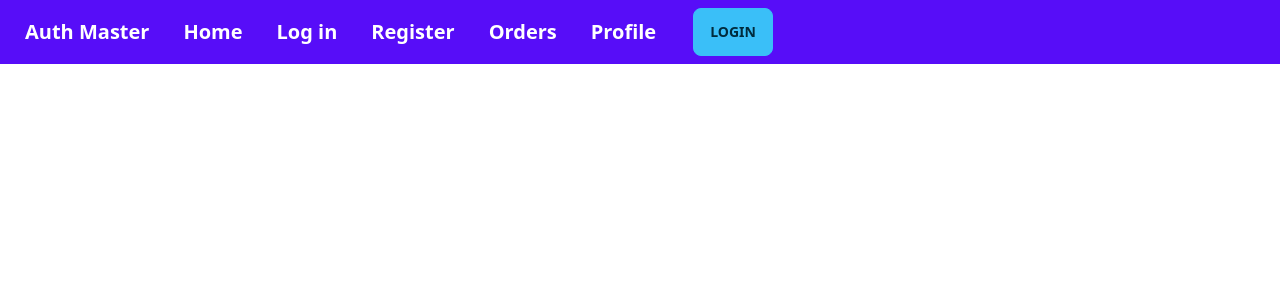
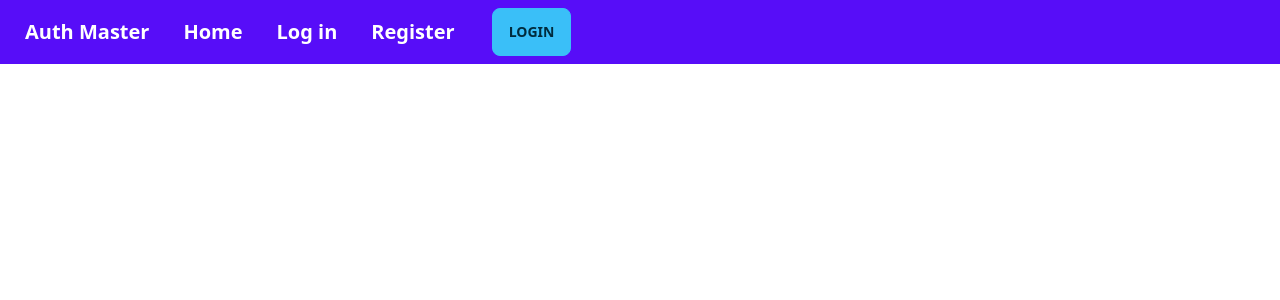
Before and after one commit to masudrahman-dev/auth-firebase-context-tailwind, a React (Vite) app: page / in a window 1280 px wide. Shown: the top 300 px of the page. Built offline with nearby package versions, Linux system fonts and the light colour scheme; no server answers.

Commit message:
conditionally show private route component

```diff
--- a/src/components/Header.jsx
+++ b/src/components/Header.jsx
@@ -23,17 +23,21 @@ const Header = () => {
           Home
         </Link>
         <Link to="/signin" className="btn btn-ghost normal-case text-xl">
-         Log  in
+          Log in
         </Link>
         <Link to="/register" className="btn btn-ghost normal-case text-xl">
           Register
         </Link>
+        {user && (
+          <div>
             <Link to="/orders" className="btn btn-ghost normal-case text-xl">
               Orders
             </Link>
             <Link to="/profile" className="btn btn-ghost normal-case text-xl">
               Profile
             </Link>
+          </div>
+        )}
         {user ? (
           <>
             <p>{user.email} </p>
```
Lines whose indentation alone changed are shown as unchanged.
